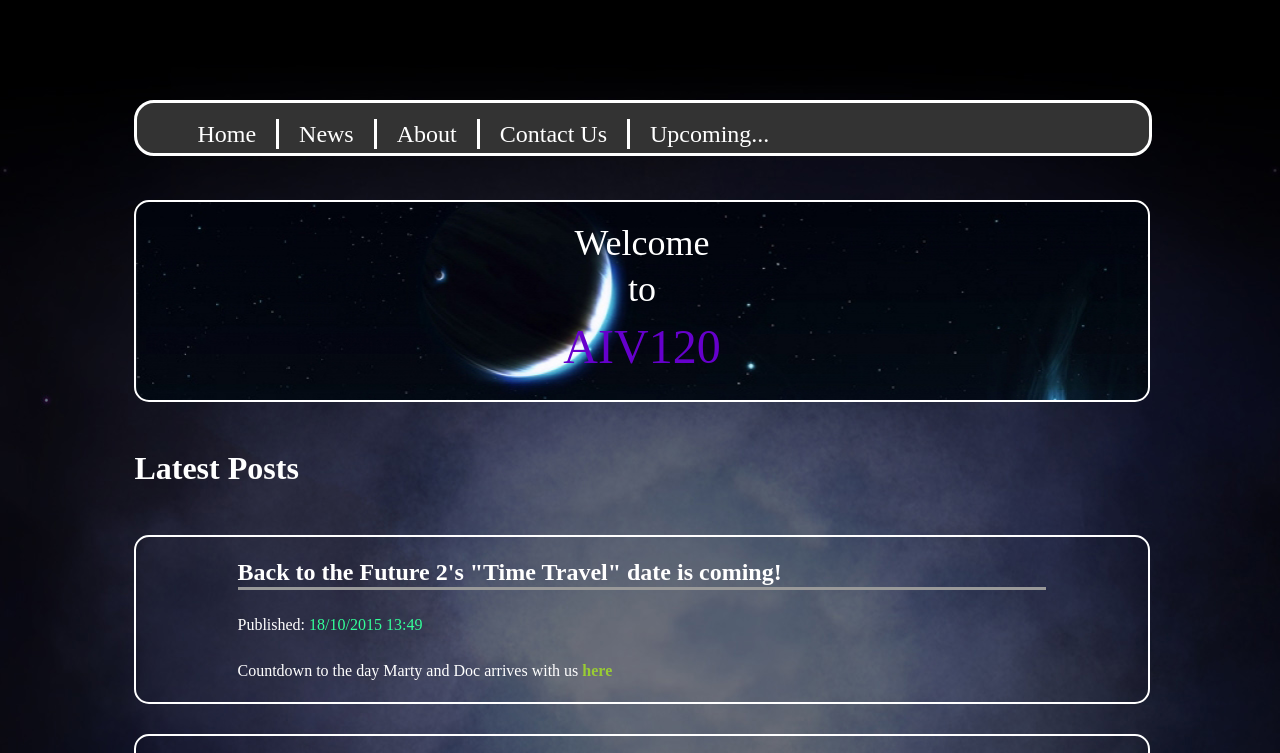
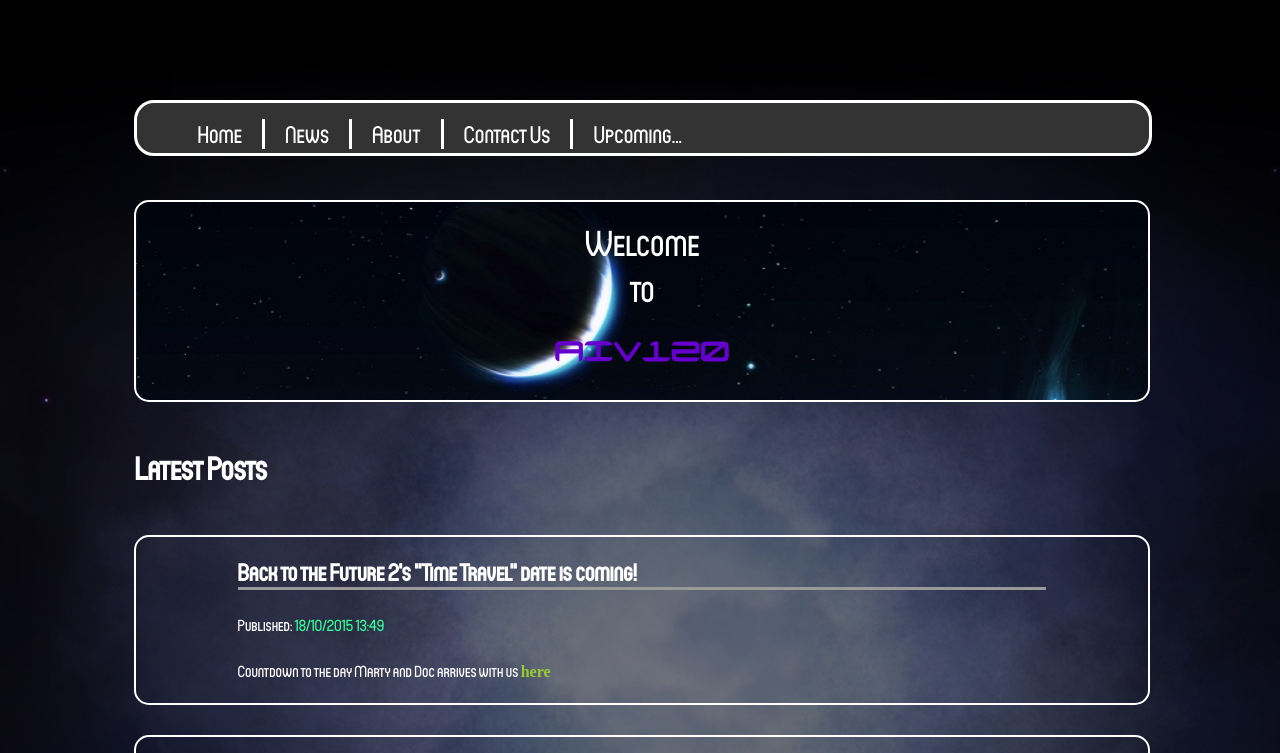
Before and after one commit to Th3VileOne/ITE120, a plain HTML site: page index.html in a window 1280 px wide. Shown: the top 753 px of the page. Drawn offline with Linux system fonts and the light colour scheme.

Commit message:
TEST!!!!

```diff
--- a/FinalProject.css
+++ b/FinalProject.css
@@ -2,12 +2,13 @@
 /* CSS Document */
 @font-face{
 	font-family:"circula Thin";
-	src:url(Fonts/circula-medium.otf);
+	src:url(Fonts/circula-medium.otf);}
+@font-face{
 	font-family:"neutronium";
-	src:url(Fonts/Neutronium.ttf);
+	src:url(Fonts/Neutronium.ttf);}
+@font-face{
 	font-family: "Mystery";
 	src: url(Fonts/MysteryQuest-Regular.ttf);
-
 	}
 body{
 	background-color:black;
```
